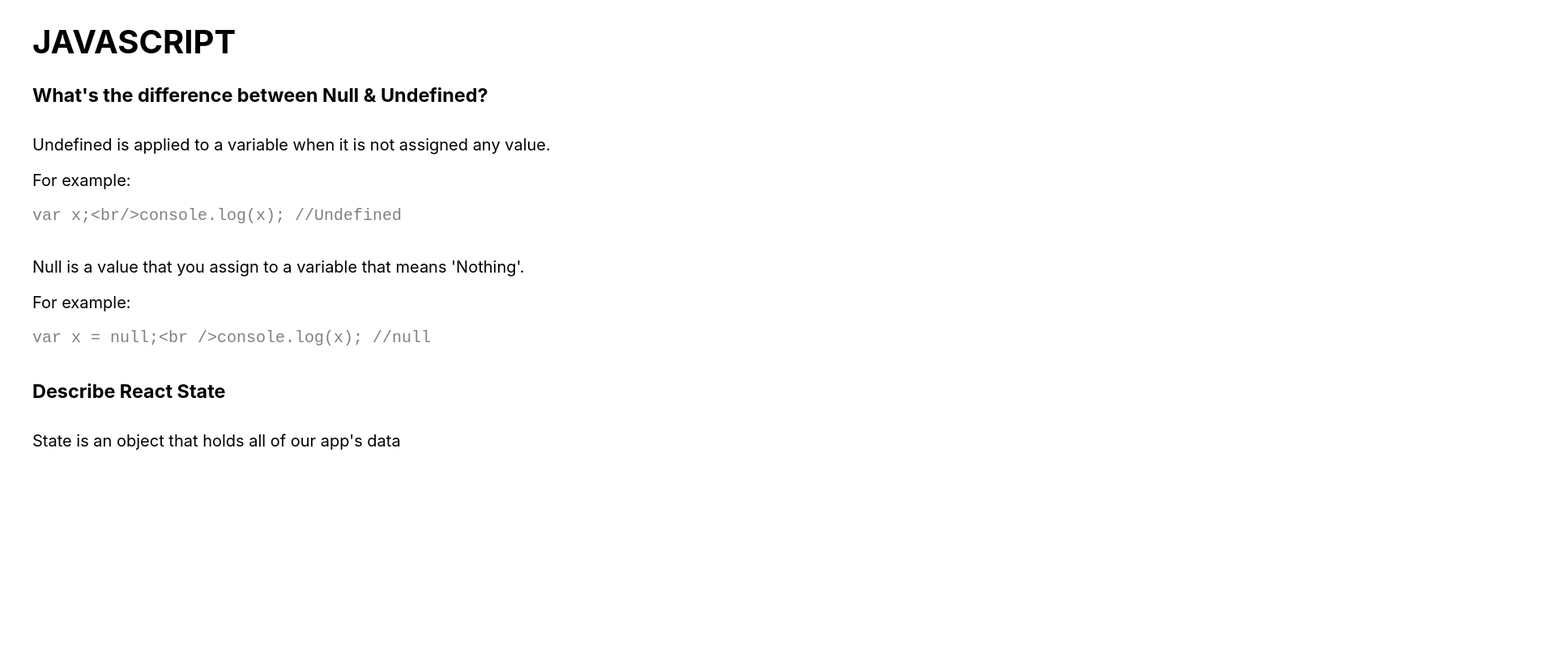
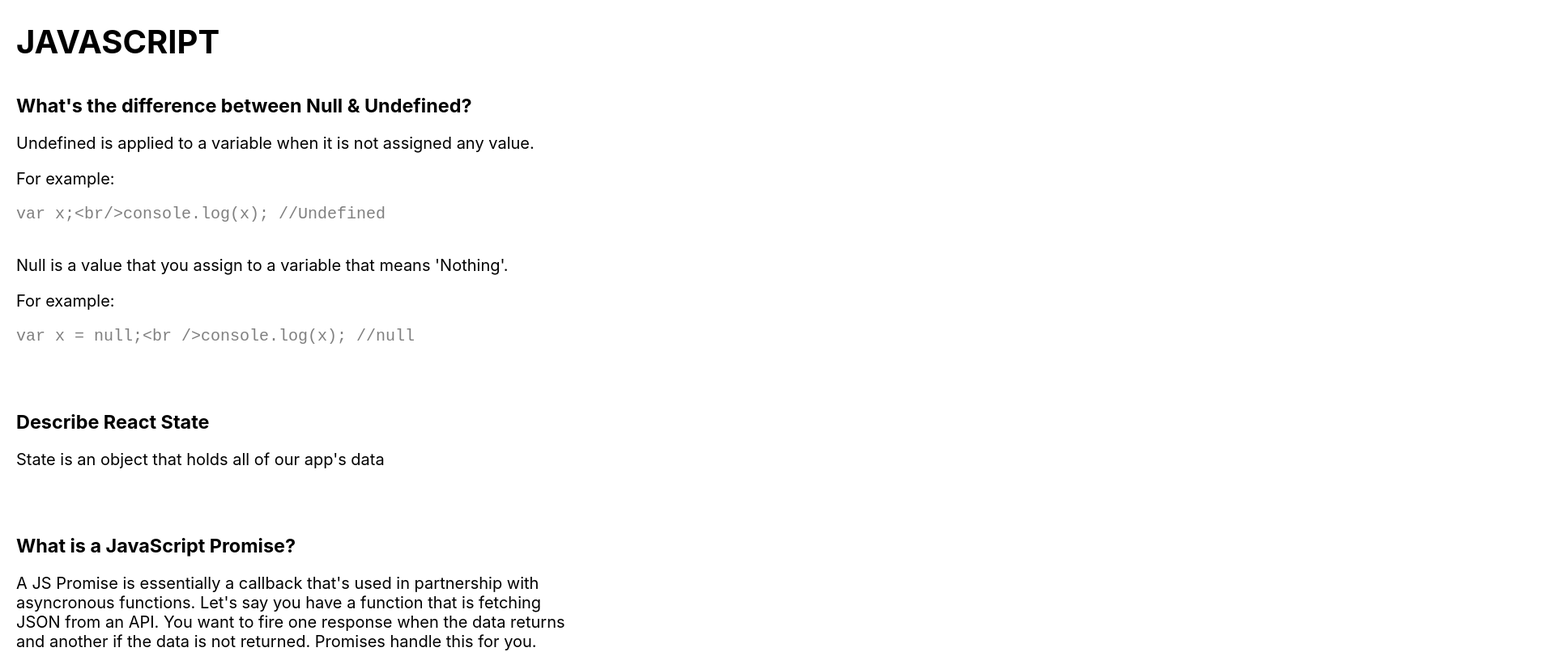
Before and after one commit to ZacharyDinerstein/coding-challenge-app--react, a React (Create React App) app: page / in a window 1280 px wide. Shown: the top 806 px of the page at 81% size, 1920 px wide, since content can reach past the window. Built offline with nearby package versions, Linux system fonts and the light colour scheme.

Commit message:
styled cards

```diff
--- a/src/App.css
+++ b/src/App.css
@@ -3,8 +3,8 @@ html {
 }
 
 body {
-  font-size: 2em;
-  padding: 0em 2em;
+  font-size: 2rem;
+  padding: 0em 2rem;
 }
 
 code {
@@ -13,3 +13,7 @@ code {
   font-variant: normal;
   color: gray;
 }
+
+.dashbord__question-type {
+  margin-bottom: 4rem;
+}
--- a/src/App.js
+++ b/src/App.js
@@ -29,6 +29,15 @@ export default class App extends Component {
               }
             ],
             links: []
+          }, {
+            question: "What is a JavaScript Promise?",
+            answers: [
+              {
+                answer: "A JS Promise is essentially a callback that's used in partnership with asyncronous functions. Let's say you have a function that is fetching JSON from an API. You want to fire one response when the data returns and another if the data is not returned. Promises handle this for you.",
+                example: "var greetingPromise = sayHello(); greetingPromise.then(function (greeting) {   console.log(greeting);	// 'hello world’ }, function (error) {   console.error('uh oh: ', error);	 // 'uh oh: something bad happened’ });"
+              }
+            ],
+            links: ["https://developers.google.com/web/fundamentals/primers/promises#whats-all-the-fuss-about"]
           }
         ]
       }
@@ -38,7 +47,7 @@ export default class App extends Component {
   render() {
     return (
       <div>
-        <h1>JAVASCRIPT</h1>
+        <h1 className="dashbord__question-type">JAVASCRIPT</h1>
         {this.state.data.cards.map((card) => {
 
           return (
--- a/src/components/Card/Card.css
+++ b/src/components/Card/Card.css
@@ -1,7 +1,12 @@
-.card, .card__answer-wrapper {
-    margin-bottom: 2em;
+.card {
+    margin-bottom: 8rem;
+    max-width: 70rem;
+}
+
+.card__answer-wrapper {
+    margin-bottom: 4rem;
 }
 
 .card__question {
-    margin-bottom: 1.5em;
+    margin-bottom: 2rem;
 }
```
Also changed, not shown: 1 other file (tests, documents, lock files or other folders).
